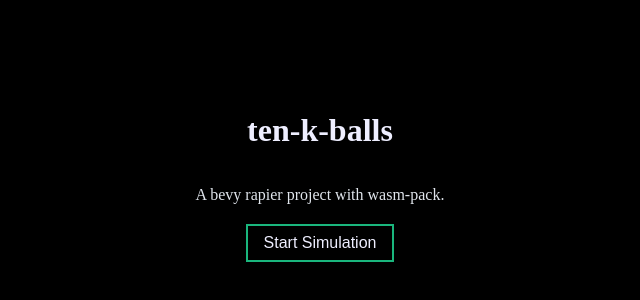
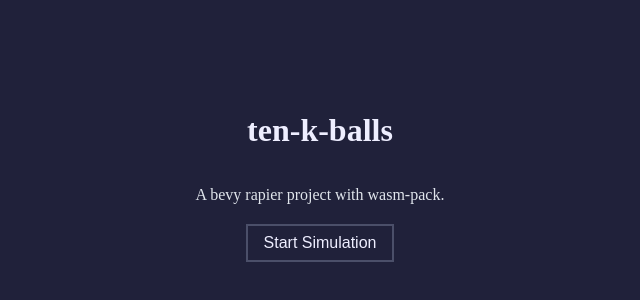
Before and after one commit to mitulagr2/ten-k-balls, a plain HTML site: page index.html in a window 1280 px wide. Shown: the part 222-522 px from the top of the page, without its empty margins (320-960 px from the left). Drawn offline with Linux system fonts and the light colour scheme.

Commit message:
Fix styling

```diff
--- a/index.css
+++ b/index.css
@@ -1,5 +1,5 @@
 body {
-  background-color: rgb(0.13, 0.13, 0.23);
+  background-color: #20213a;
   color: #e0e5ec;
   display: flex;
   justify-content: center;
@@ -28,11 +28,11 @@
   margin: 4px 2px;
   transition-duration: 0.4s;
   cursor: pointer;
-  background-color: rgb(0.13, 0.13, 0.23);
+  background-color: #20213a;
   color: #eef;
-  border: 2px solid #1ab67d;
+  border: 2px solid #4b4f69;
 }
 #landing button:hover {
-  background-color: #1ab67d;
+  background-color: #4b4f69;
   color: #eef;
 }
--- a/index.html
+++ b/index.html
@@ -14,7 +14,7 @@
     <script type="module">
       import init, { main } from "./pkg/ten_k_balls.js";
       const landing = document.querySelector("#landing");
-      const startBtn = landing.querySelector("btn");
+      const startBtn = landing.querySelector("button");
       startBtn.addEventListener("click", () => {
         landing.remove();
         init().then(() => {
```
